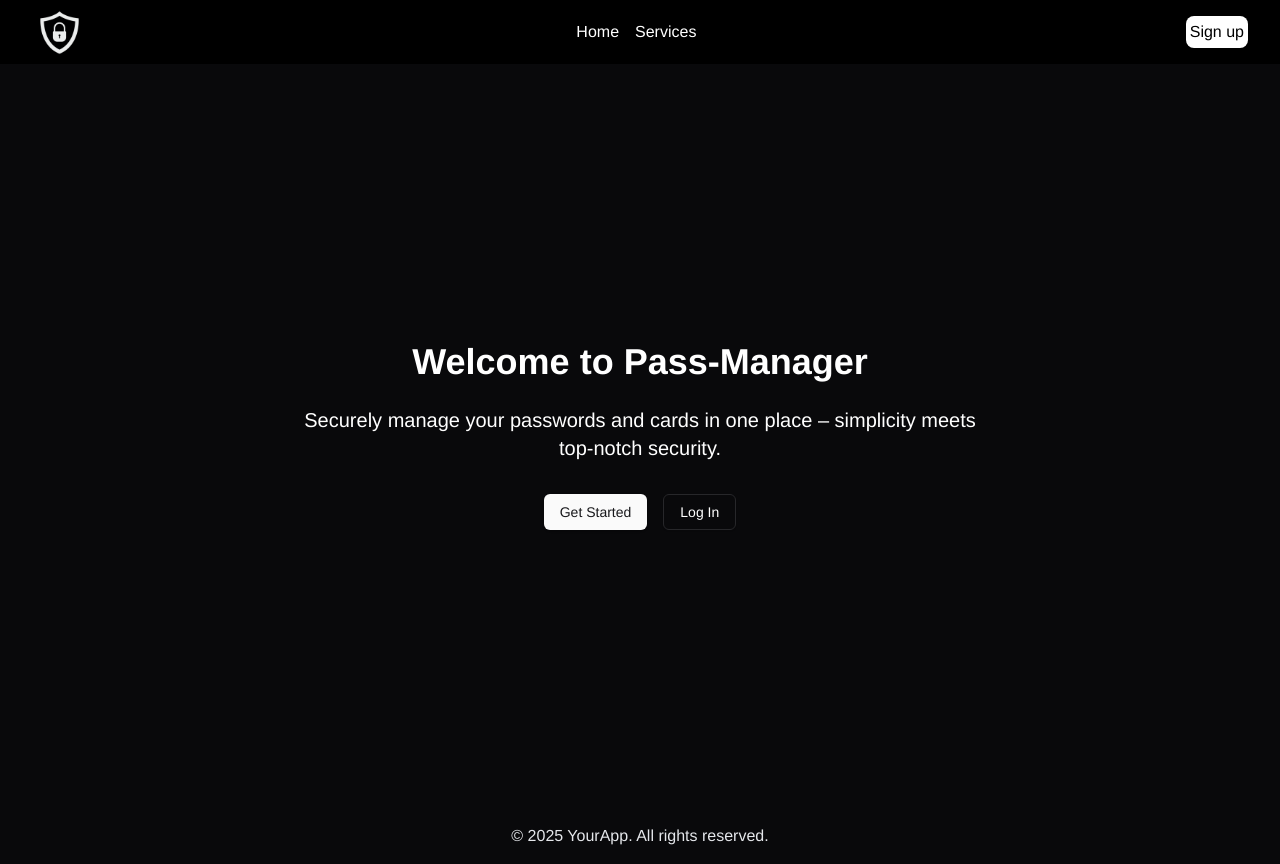
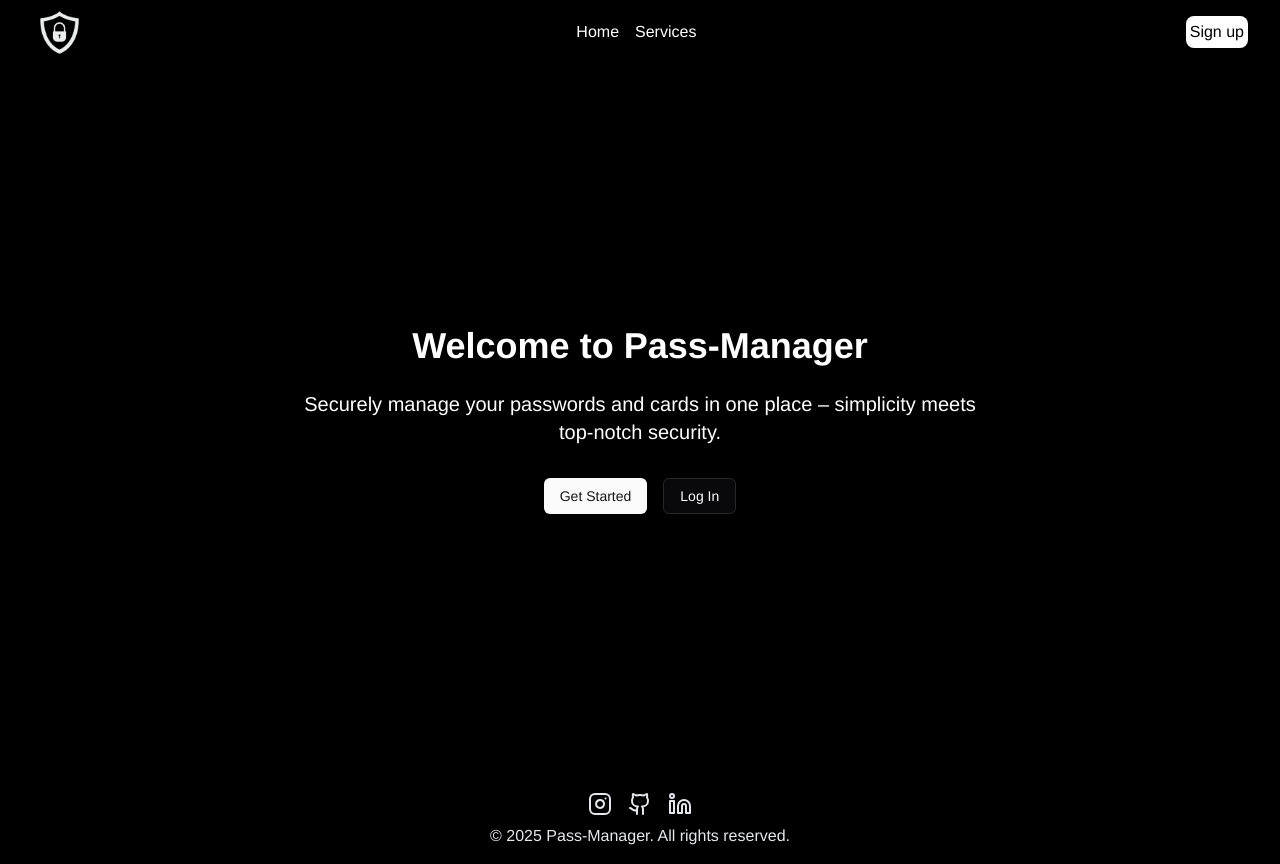
Before and after one commit to ashish-2106/Password-Manager, a Next.js app: page / in a window 1280 px wide. Built offline with nearby package versions, Linux system fonts and the light colour scheme; no server answers.

Commit message:
Added Footer

```diff
--- a/app/landing/LandingPage.tsx
+++ b/app/landing/LandingPage.tsx
@@ -2,10 +2,11 @@
 
 import Link from "next/link"
 import { Button } from "@/components/ui/button"
+import { Instagram, Github, Linkedin } from "lucide-react";
 
 export default function LandingPage() {
   return (
-    <div className="flex flex-col min-h-screen text-white">
+    <div className="flex flex-col min-h-screen text-white bg-black">
       <main className="flex-grow flex flex-col items-center justify-center px-4 text-center">
         <h2 className="text-4xl font-bold mb-6">Welcome to Pass-Manager</h2>
         <p className="text-xl mb-8  max-w-2xl">
@@ -21,9 +22,35 @@ export default function LandingPage() {
         </div>
       </main>
 
-      <footer className="p-4 text-center text-gray-200">
-        © {new Date().getFullYear()} YourApp. All rights reserved.
-      </footer>
+      <footer className="p-4 text-center bg-black text-gray-200">
+      <div className="flex items-center justify-center space-x-4 mb-2">
+        <a
+          href="https://instagram.com"
+          target="_blank"
+          rel="noopener noreferrer"
+          className="hover:text-pink-500 transition-colors"
+        >
+          <Instagram className="h-6 w-6" />
+        </a>
+        <a
+          href="https://github.com/ashish-2106"
+          target="_blank"
+          rel="noopener noreferrer"
+          className="hover:text-gray-400 transition-colors"
+        >
+          <Github className="h-6 w-6" />
+        </a>
+        <a
+          href="https://www.linkedin.com/in/ashish2106/"
+          target="_blank"
+          rel="noopener noreferrer"
+          className="hover:text-blue-500 transition-colors"
+        >
+          <Linkedin className="h-6 w-6" />
+        </a>
+      </div>
+      <p>© {new Date().getFullYear()} Pass-Manager. All rights reserved.</p>
+    </footer>
     </div>
   )
 }
--- a/app/page.tsx
+++ b/app/page.tsx
@@ -7,6 +7,8 @@ import { SignInButton } from "@clerk/clerk-react";
 import { currentUser } from '@clerk/nextjs/server'
 import LandingPage from "./landing/LandingPage"
 import { redirect } from "next/navigation"
+import { Instagram, Github, Linkedin } from "lucide-react";
+
 
 export default  async function Home() {
   const user = await currentUser()
@@ -65,6 +67,38 @@ export default  async function Home() {
           </div>
         </div>
       </div>
+      <footer className="p-4 text-center bg-black text-gray-200">
+      <div className="flex items-center justify-center space-x-4 mb-2">
+        <a
+          href="https://instagram.com"
+          target="_blank"
+          rel="noopener noreferrer"
+          className="hover:text-pink-500 transition-colors"
+        >
+          <Instagram className="h-6 w-6" />
+        </a>
+        <a
+          href="https://github.com/ashish-2106"
+          target="_blank"
+          rel="noopener noreferrer"
+          className="hover:text-gray-400 transition-colors"
+        >
+          <Github className="h-6 w-6" />
+        </a>
+        <a
+          href="https://www.linkedin.com/in/ashish2106/"
+          target="_blank"
+          rel="noopener noreferrer"
+          className="hover:text-blue-500 transition-colors"
+        >
+          <Linkedin className="h-6 w-6" />
+        </a>
+      </div>
+      <p>© {new Date().getFullYear()} Pass-Manager. All rights reserved.</p>
+    </footer>
+
     </div>
+
+
   );
 }
```
